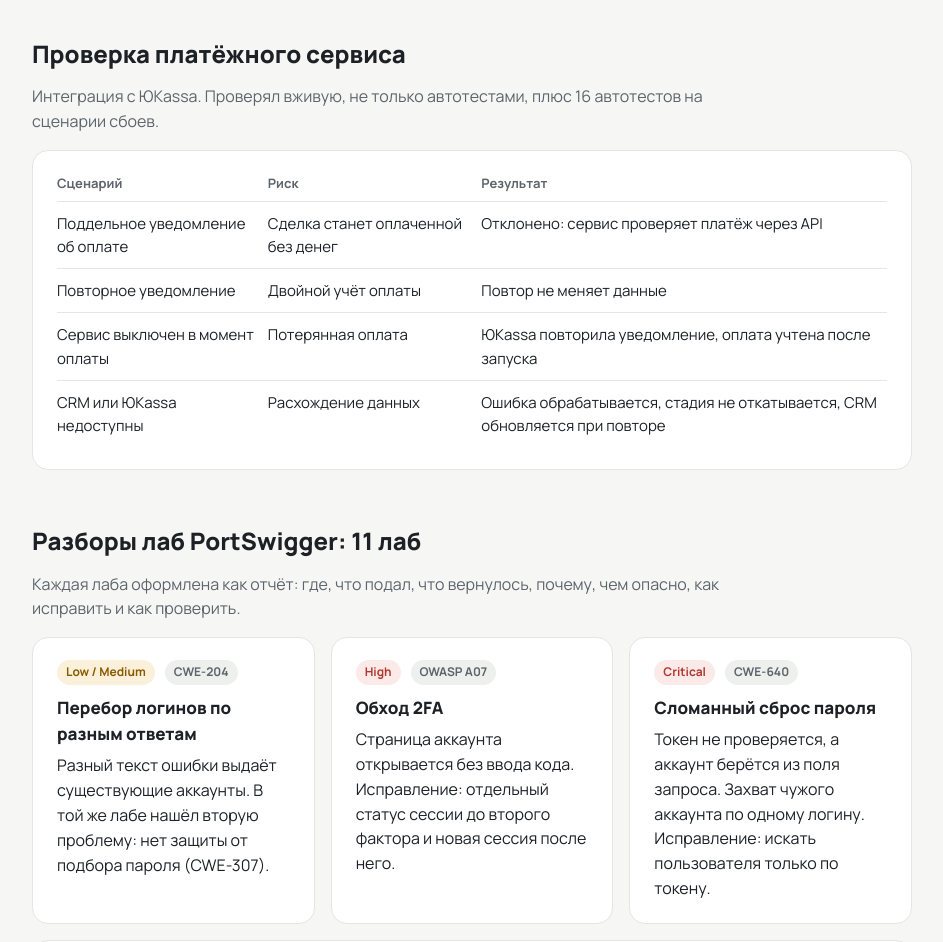
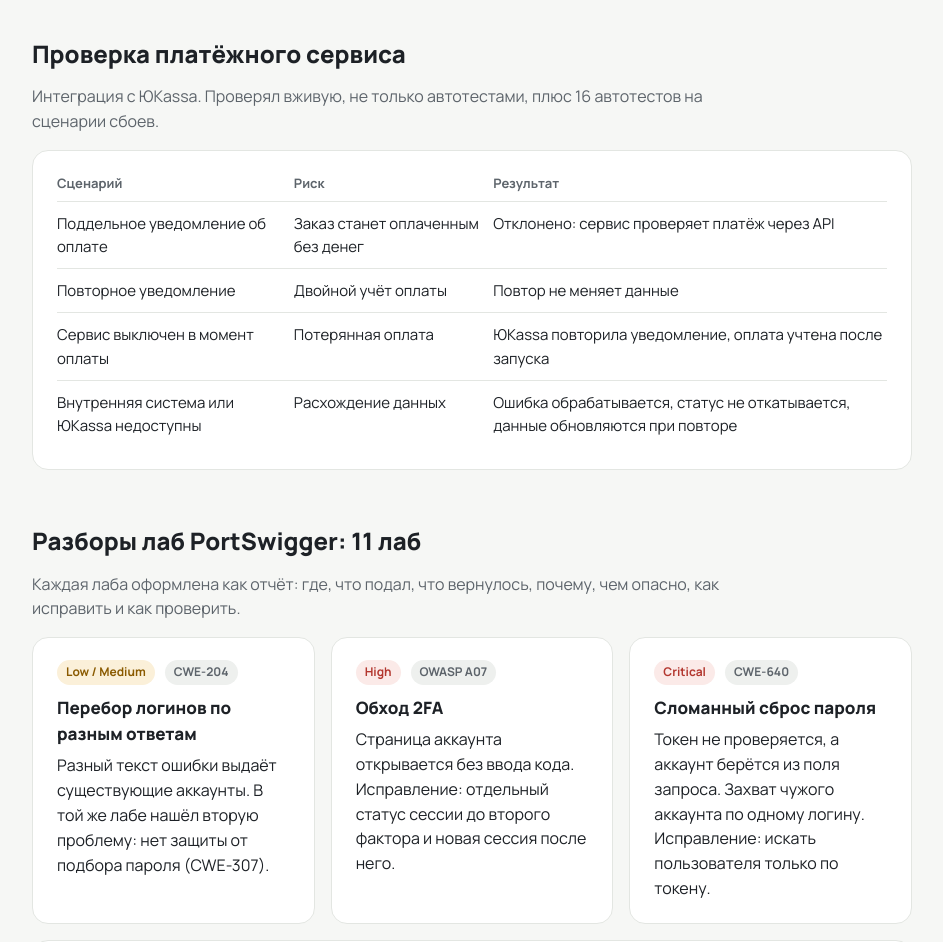
Before and after one commit to sonyfrid/portfolio, a plain HTML site: page security.html in a window 1280 px wide. Shown: the part 1469-2411 px from the top of the page, without its empty margins (168-1111 px from the left). Drawn offline with Linux system fonts and the light colour scheme.

Commit message:
Страница безопасности: нейтральные формулировки

```diff
--- a/security.html
+++ b/security.html
@@ -105,10 +105,10 @@ if age &gt; max_age or age &lt; -CLOCK_SKEW_SECONDS:   # слишком стар
     <table>
       <thead><tr><th>Сценарий</th><th>Риск</th><th>Результат</th></tr></thead>
       <tbody>
-        <tr><td>Поддельное уведомление об оплате</td><td>Сделка станет оплаченной без денег</td><td>Отклонено: сервис проверяет платёж через API</td></tr>
+        <tr><td>Поддельное уведомление об оплате</td><td>Заказ станет оплаченным без денег</td><td>Отклонено: сервис проверяет платёж через API</td></tr>
         <tr><td>Повторное уведомление</td><td>Двойной учёт оплаты</td><td>Повтор не меняет данные</td></tr>
         <tr><td>Сервис выключен в момент оплаты</td><td>Потерянная оплата</td><td>ЮKassa повторила уведомление, оплата учтена после запуска</td></tr>
-        <tr><td>CRM или ЮKassa недоступны</td><td>Расхождение данных</td><td>Ошибка обрабатывается, стадия не откатывается, CRM обновляется при повторе</td></tr>
+        <tr><td>Внутренняя система или ЮKassa недоступны</td><td>Расхождение данных</td><td>Ошибка обрабатывается, статус не откатывается, данные обновляются при повторе</td></tr>
       </tbody>
     </table>
   </div>
```
